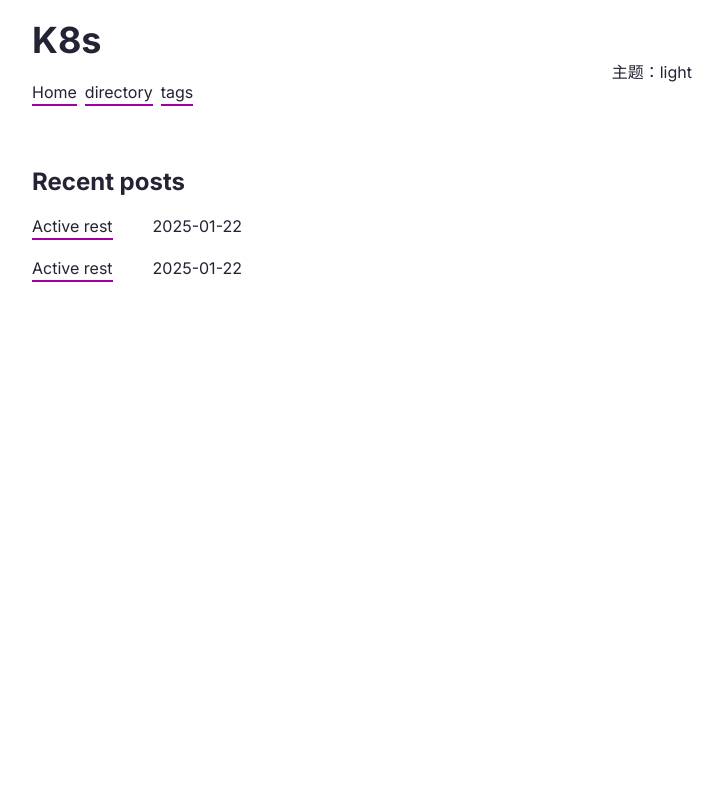
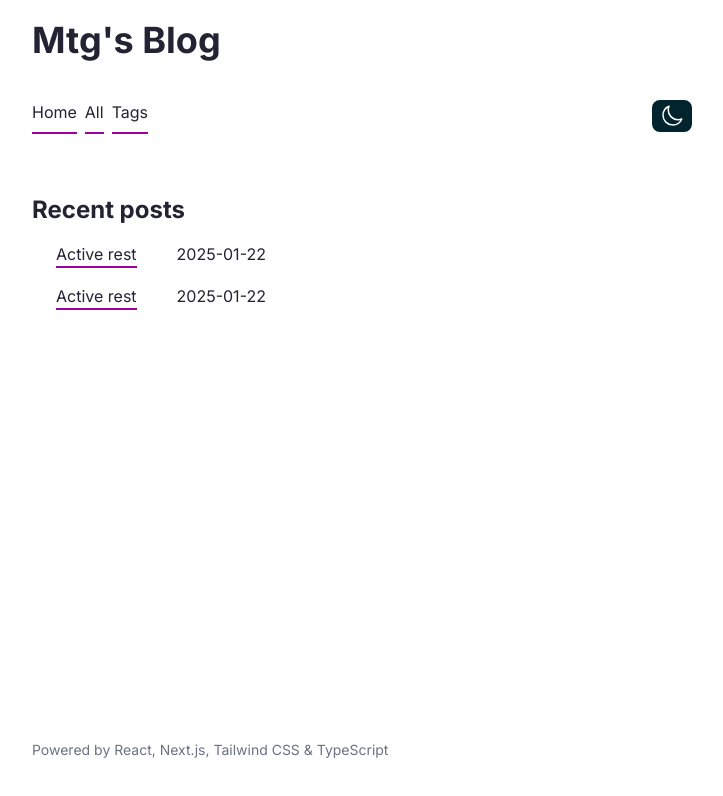
Before and after one commit to mtgnorton/nextjsblog, a Next.js app: page /home in a window 1280 px wide. Shown: the top 796 px of the page, without its empty margins (278-1001 px from the left). Built offline with nearby package versions, Linux system fonts and the light colour scheme; a web font is replaced by a local one.

Commit message:
feat(all): 优化

```diff
--- /dev/null
+++ b/app/(blog)/all/page.tsx
@@ -0,0 +1,14 @@
+
+import { Metadata } from 'next';
+
+export const metadata: Metadata = {
+  title: 'All',
+};
+
+export default function AllPage() {
+    return (
+        <div>
+            <h1>All Page</h1>
+        </div>
+    )
+}
--- /dev/null
+++ b/app/(blog)/blog/[title]/page.tsx
@@ -0,0 +1,15 @@
+import { Metadata } from 'next';
+
+export const metadata: Metadata = {
+  title: 'Blog',
+};
+
+export default async function ContentPage(props: { params: Promise<{ title: string }> }) {
+    const params = await props.params;
+
+    return (
+        <div>
+            <h1> title: {decodeURIComponent(params.title)}</h1>
+        </div>
+    )
+}
--- a/app/(blog)/home/page.tsx
+++ b/app/(blog)/home/page.tsx
@@ -1,19 +1,24 @@
 import Link from "next/link";
+import { Metadata } from 'next';
+
+export const metadata: Metadata = {
+  title: 'Home',
+};
 
 export default function BlogPage() {
   return <div className="flex flex-col mt-10">
-    <div >
+    <div  className="">
       <h3 className="text-2xl font-bold mb-4">Recent posts</h3>
 
-      <div className="flex flex-row gap-10 mt-4">
-         <Link href="/blog/active-rest" className="text-link border-b-2  border-b-underline hover:text-hover">
+      <div className="flex flex-row gap-10 mt-4 pl-6">
+         <Link href={`/blog/${encodeURIComponent('Active rest')}`} className="text-link border-b-2  border-b-underline hover:text-hover">
            Active rest
          </Link>
         <span>2025-01-22</span>
       </div>
 
-      <div className="flex flex-row gap-10 mt-4">
-         <Link href="/blog/active-rest" className="text-link border-b-2  border-b-underline hover:text-hover">
+      <div className="flex flex-row gap-10 mt-4 pl-6">
+         <Link href={`/blog/${encodeURIComponent('Active rest')}`} className="text-link border-b-2  border-b-underline hover:text-hover">
          Active rest
               </Link>
         <span>2025-01-22</span>
--- a/app/(blog)/layout.tsx
+++ b/app/(blog)/layout.tsx
@@ -1,6 +1,6 @@
 import Nav from "@/app/ui/components/nav";
 import Title from "@/app/ui/components/title";
-
+import Footer from "@/app/ui/components/footer";
 export default function Layout({
   children,
 }: {
@@ -23,7 +23,9 @@ export default function Layout({
         </div>
 
         {/* footer */}
-        <div></div>
+        <div className="justify-end mt-auto">
+            <Footer />
+        </div>
     </div>
   )
 }
--- /dev/null
+++ b/app/(blog)/tags/page.tsx
@@ -0,0 +1,13 @@
+import { Metadata } from 'next';
+
+export const metadata: Metadata = {
+  title: 'Tags',
+};
+
+export default function TagsPage() {
+    return (
+        <div>
+            <h1>Tags Page</h1>
+        </div>
+    )
+}
--- /dev/null
+++ b/app/ui/components/footer.tsx
@@ -0,0 +1,8 @@
+
+export default function Footer() {
+  return <div className="flex flex-row justify-between mt-10 mb-5 ">
+    <div className="flex flex-row gap-2">
+        <p className="text-sm text-gray-500">Powered by React, Next.js, Tailwind CSS & TypeScript</p>
+    </div>
+  </div>
+}
--- a/app/ui/components/nav-links.tsx
+++ b/app/ui/components/nav-links.tsx
@@ -9,10 +9,10 @@ import clsx from 'clsx';
 const links = [
   { name: 'Home', href: '/home'},
   {
-    name: 'directory',
-    href: '/directory',
+    name: 'All',
+    href: '/all',
   },
-  { name: 'tags', href: '/tags' },
+  { name: 'Tags', href: '/tags' },
 ];
 
 export default function NavLinks() {
@@ -26,7 +26,7 @@ export default function NavLinks() {
             key={link.name}
             href={link.href}
             className={clsx(
-              'mt-5 mb-5 text-link border-b-underline border-b-2 hover:text-hover',
+              'text-link border-b-underline border-b-2 hover:text-hover',
               {
                 'text-visited': pathname === link.href,
               }
--- a/app/ui/components/nav.tsx
+++ b/app/ui/components/nav.tsx
@@ -2,7 +2,7 @@ import NavLinks from "./nav-links";
 import ThemeChange from "./theme-change";
 export default function Nav() {
   return (
-    <div className="flex flex-row justify-between">
+    <div className="flex flex-row justify-between mt-10 mb-5 ">
         <div className="flex flex-row gap-2">
             <NavLinks />
         </div>
--- a/app/ui/components/theme-change.tsx
+++ b/app/ui/components/theme-change.tsx
@@ -1,12 +1,22 @@
 'use client';
 import { useTheme } from '@/app/provider/theme';
+import { MoonIcon, SunIcon,StarIcon } from '@heroicons/react/24/outline';
 
 export default function ThemeToggle() {
   const { theme, toggleTheme } = useTheme();
 
+      {/* 如果theme是light，显示 🌙深色*/}
+      {/* 如果theme是dark，显示 🌟 黄色*/}
+      {/* 如果theme是yellow，显示 🌞 浅色*/}
   return (
-    <button onClick={toggleTheme} >
-      主题：{theme==='light'?'light':theme==='dark'?'dark':'yellow'}
+
+
+    <button
+      onClick={toggleTheme}
+      className={`px-2 py-1 rounded-lg ${theme === 'light' ? 'bg-dark text-light' : theme === 'dark' ? 'bg-yellow text-dark' : 'bg-light text-dark'} hover:opacity-80 transition-colors duration-200`}
+    >
+
+      {theme === 'light' ? <MoonIcon className="size-6" /> : theme === 'dark' ? <StarIcon className="size-6" /> : <SunIcon className="size-6" />}
     </button>
   );
 }
--- a/app/ui/components/title.tsx
+++ b/app/ui/components/title.tsx
@@ -3,7 +3,7 @@ import Link from "next/link";
 export default function Title() {
   return (
     <Link href="/home">
-      <h1 className="text-4xl text-heading font-bold">K8s</h1>
+      <h1 className="text-4xl text-heading font-bold">Mtg's Blog</h1>
     </Link>
   );
 }
--- a/package.json
+++ b/package.json
@@ -9,6 +9,7 @@
     "lint": "next lint"
   },
   "dependencies": {
+    "@heroicons/react": "^2.2.0",
     "clsx": "^2.1.1",
     "next": "15.1.5",
     "react": "^19.0.0",
--- a/tailwind.config.ts
+++ b/tailwind.config.ts
@@ -17,6 +17,10 @@ export default {
         visited: "rgba(var(--visited))",
         underline: "rgba(var(--underline))",
         hover: "rgba(var(--hover))",
+
+        light: "rgba(255, 255, 255)",
+        dark: "rgba(1, 36, 46)",
+        yellow: "rgba(241, 231, 208)",
       },
     },
   },
```
Also changed, not shown: 1 other file (tests, documents, lock files or other folders).
